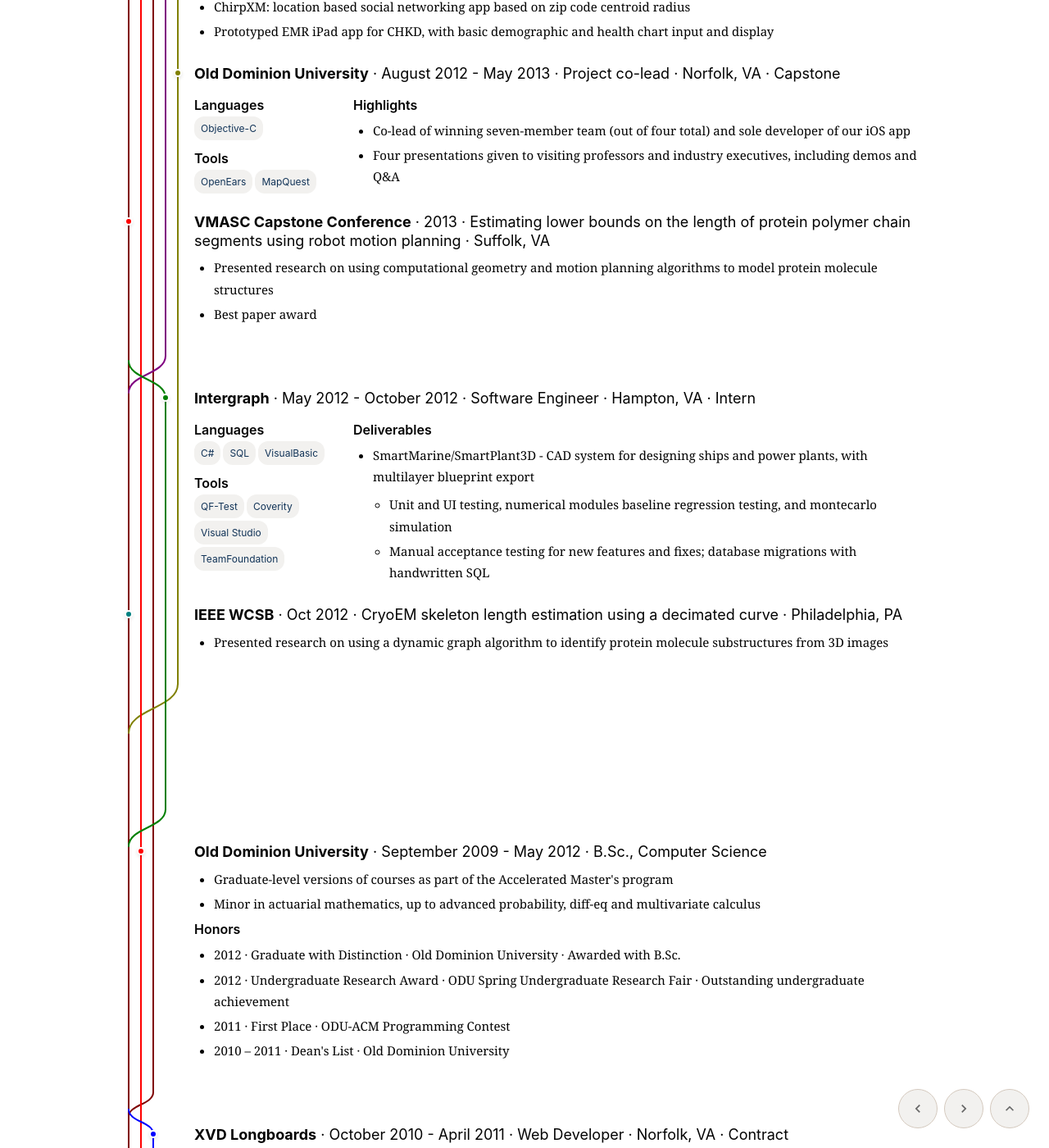
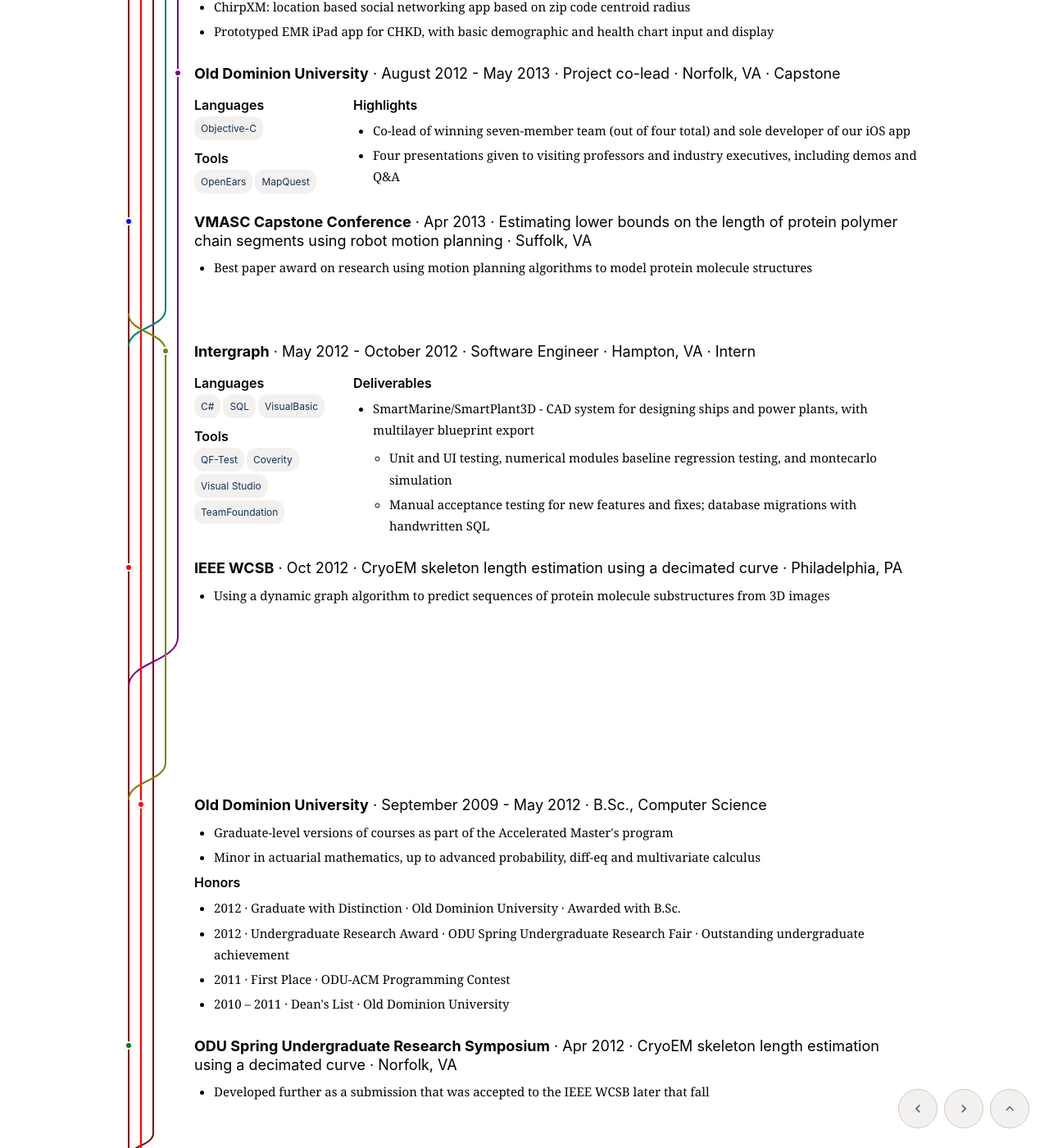
Before and after one commit to armcknight/mcknight.io, a Jekyll site: the page built from experience/index.html, in a window 1280 px wide and 1400 px high, scrolled down 6890 px. Shown: the whole window at 82% size. Built offline with Jekyll 4.4.1, drawn with Linux system fonts in a browser that asks for light colours; some of the changed text lies outside the part shown.

Commit message:
feat(resumes): new resume layout, ODU symposium talk, data copy edits
- Resume submodule at the new layout: letterhead left and headings right,
  dates flush right, talk titles on their own line, numbered mirrors,
  bold honors
- New talk: ODU Spring Undergraduate Research Symposium (Apr 2012)
- Copy edits to the MC10 deliverable and the talk details; VMASC talk dated
  Apr 2013
- Site CV and iOS resume PDFs, screen and print, rebuilt

Co-Authored-By: Claude Opus 5.5 <noreply@anthropic.com>

```diff
--- a/_data/experience.yaml
+++ b/_data/experience.yaml
@@ -244,7 +244,7 @@ experience:
       - frameworks: [CoreBluetooth, NSOperation]
       - infrastructure: [TeamCity, Fabric]
     deliverables:
-      - iOS SDK communicating over BTLE with medical wearable hardware, with companion app
+      - iOS SDK and companion app with BTLE link to proprietary medical wearable hardware
     highlights:
       - Rearchitected SDK and app codebases with NSOperation queues managing BTLE link
       - Drove adoption of Agile practices, working directly with PMs and via company-wide presentations
--- a/_data/presentations.yaml
+++ b/_data/presentations.yaml
@@ -27,7 +27,7 @@ presentations:
     location: Cambridge, MA
     details:
       - Helped organized this initial meeting of the group
-      - Covered the theoretical workings of the HyperLogLog algorithm, with a copresenter giving a working demostration
+      - Covered the theoretical workings of the HyperLogLog algorithm, with a copresenter giving a demo
 
   - id: mdevcon-2016
     date: Mar 2016
@@ -41,13 +41,12 @@ presentations:
       - Previously delivered at a lunchtime tech talk at Twitter, Cambridge, MA (Nov 2015) and CocoaHeads Boston meetup, MIT, Cambridge, MA (Dec 2015)
 
   - id: vmasc-2013
-    date: 2013
+    date: Apr 2013
     event: VMASC Capstone Conference
     title: Estimating lower bounds on the length of protein polymer chain segments using robot motion planning
     location: Suffolk, VA
     details:
-      - Presented research on using computational geometry and motion planning algorithms to model protein molecule structures
-      - Best paper award
+      - Best paper award on research using motion planning algorithms to model protein molecule structures
 
   - id: ieee-wcsb-2012
     date: Oct 2012
@@ -55,4 +54,12 @@ presentations:
     title: CryoEM skeleton length estimation using a decimated curve
     location: Philadelphia, PA
     details:
-      - Presented research on using a dynamic graph algorithm to identify protein molecule substructures from 3D images
+      - Using a dynamic graph algorithm to predict sequences of protein molecule substructures from 3D images
+
+  - id: odu-surs-2012
+    date: Apr 2012
+    event: ODU Spring Undergraduate Research Symposium
+    title: CryoEM skeleton length estimation using a decimated curve
+    location: Norfolk, VA
+    details:
+      - Developed further as a submission that was accepted to the IEEE WCSB later that fall
```
Also changed, not shown: 4 other files.
